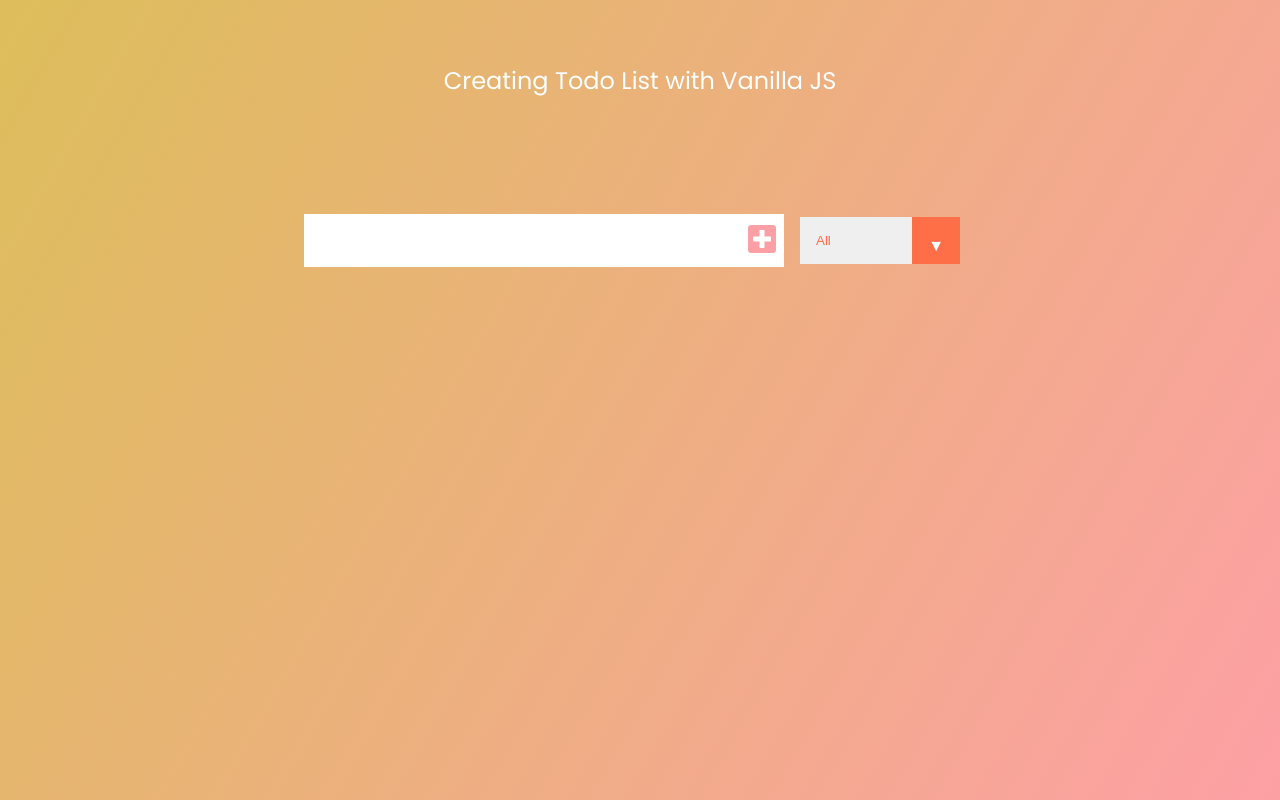
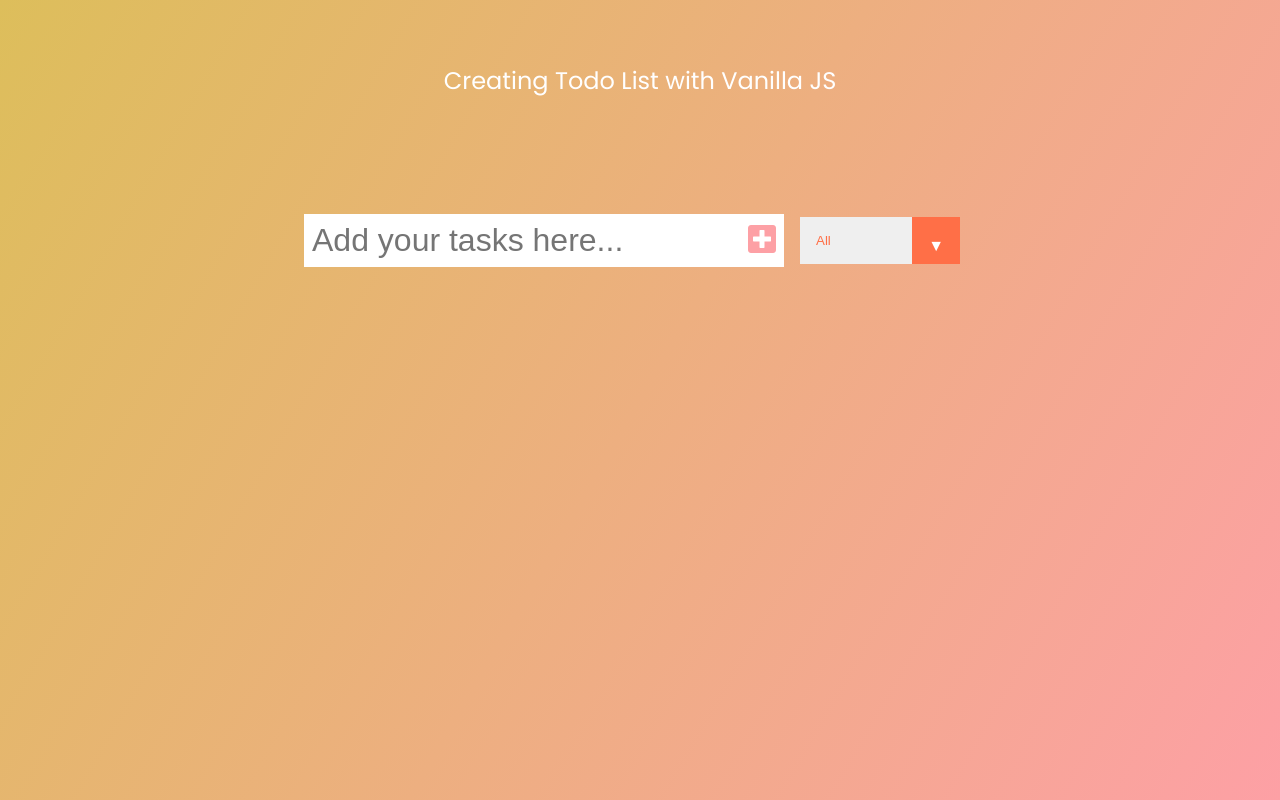
Before and after one commit to sabeenski/todoList-VanillaJS, a plain HTML site: page index.html in a window 1280 px wide. Drawn offline with Linux system fonts and the light colour scheme.

Commit message:
added placeholder

```diff
--- a/index.html
+++ b/index.html
@@ -17,7 +17,11 @@
   <body>
     <header>Creating Todo List with Vanilla JS</header>
     <form onsubmit="event.preventDefault()">
-      <input type="text" class="todo-input" />
+      <input
+        type="text"
+        class="todo-input"
+        placeholder="Add your tasks here..."
+      />
       <button class="todo-button" type="submit">
         <i class="fas fa-plus-square"></i>
       </button>
--- a/style.css
+++ b/style.css
@@ -116,7 +116,6 @@ select {
   overflow: hidden;
   max-height: 10vh;
 
-
 }
 
 select {
```
